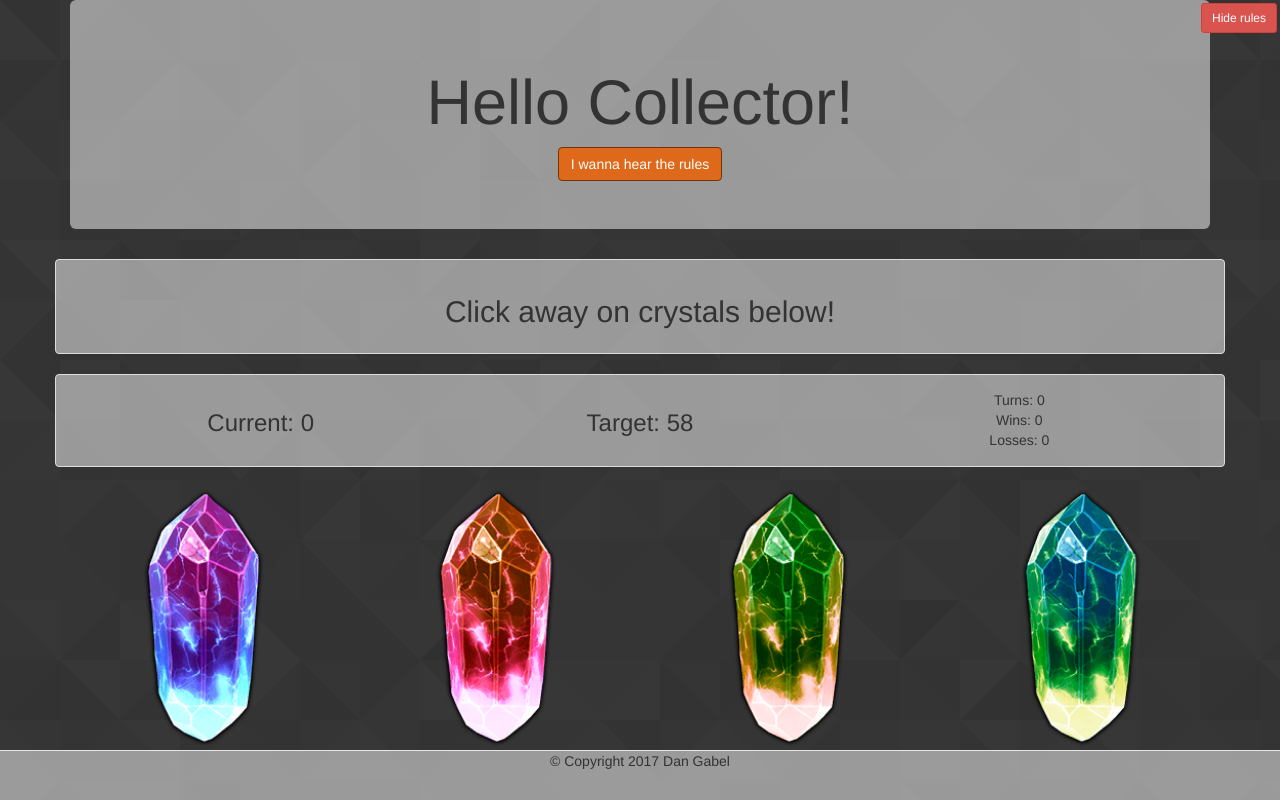
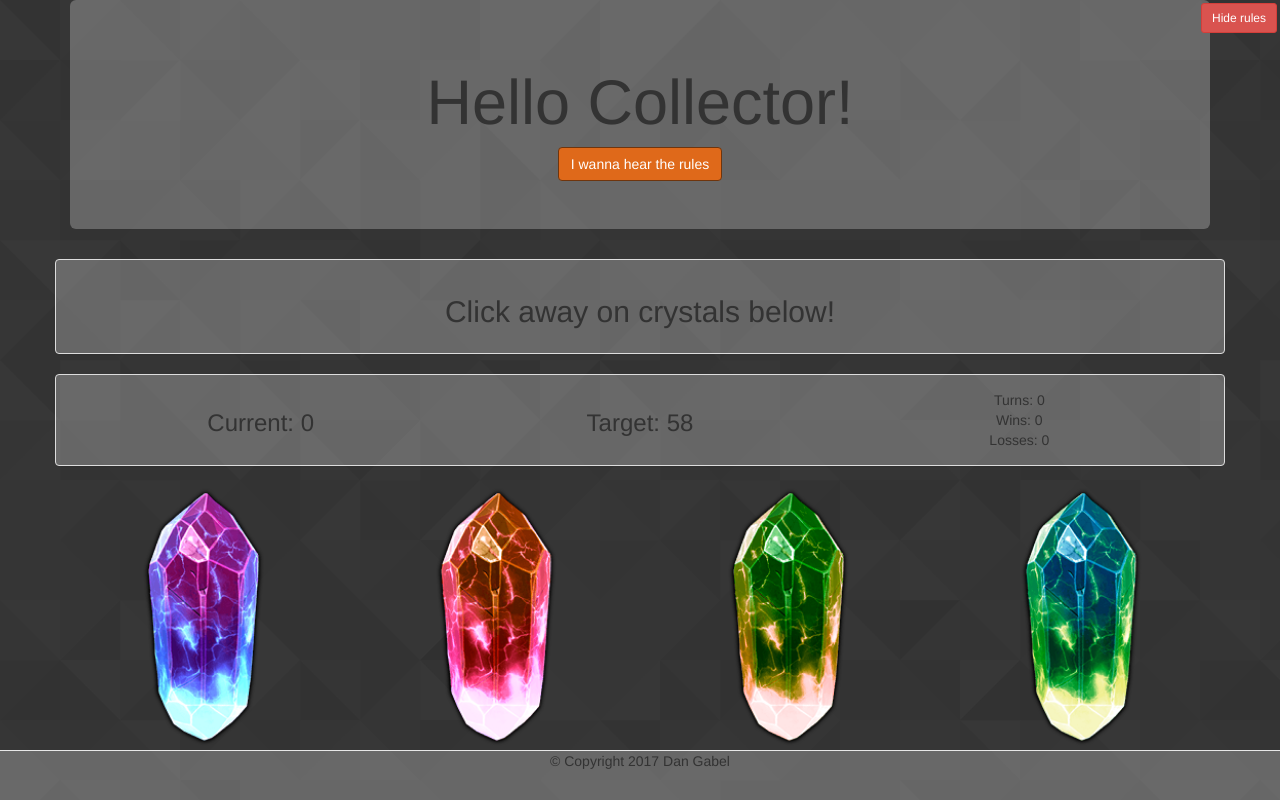
Before and after one commit to dangnabit/week-4-game, a PHP site: page / in a window 1280 px wide. Run offline with PHP 8.4, Linux system fonts and the light colour scheme.

Commit message:
Commented Code

```diff
--- a/assets/css/style.css
+++ b/assets/css/style.css
@@ -1,20 +1,19 @@
+/*setting background texture image */
 body {
-  height: 100%;
   background-image: url(../images/lodyas.png);
-  /*background-repeat: no-repeat;
-  background-position: left center;
-  background-size: 100% auto;*/
-
 }
 
+/*lower opacity for blocks */
 .jumbotron, .panel, .footer {
-	background-color: rgba(255,255,255,.5);
+	background-color: rgba(255,255,255,.25);
 }
 
+/*scales imgs to width of div*/
 img{
 	width: 100%;
 }
 
+/*color changes for each image*/
 .crys0{
 	filter: hue-rotate(0deg);
 }
@@ -31,33 +30,33 @@ img{
 	filter: hue-rotate(250deg);
 }
 
+
+/*edit button color*/
 .btn-primary {
 	background-color: #df691a;
 	border-color: #6f350d;
 }
-
 
 .btn-primary:hover{
 	background-color: #6f350d;
 	border-color: #df691a;
 }
 
-
+/*hide button pin to upper right*/
 #hideBtn {
 	position: absolute;
-	top:3px;
+	top: 3px;
 	right: 3px;
 }
 
+
+/*Crystal Animation*/
 @keyframes rotateHue-animation{
 	25% { transform: scale(1.25) rotate(180deg); }
-	/*25%	{ transform: rotate(25deg); }*/
 	50% { filter: hue-rotate(50deg); }
 	50% { transform: scale(1) rotate(0deg); }
 	75% { transform: scale(1.25) rotate(-180deg); }
-	/*75% { transform: rotate(-25deg); }*/
 }
-
 .hueRotate {
 	animation-name: rotateHue-animation;
 	animation-duration: 5000ms;
--- a/index.html
+++ b/index.html
@@ -2,7 +2,9 @@
 <html>
 <link rel="shortcut icon" href="assets/images/favicon.ico" type="image/x-icon">
 <link rel="stylesheet" type="text/css" href="assets/css/reset.css">
+<!-- bootstrap cdn -->
 <link rel="stylesheet" href="https://maxcdn.bootstrapcdn.com/bootstrap/3.3.7/css/bootstrap.min.css" integrity="sha384-BVYiiSIFeK1dGmJRAkycuHAHRg32OmUcww7on3RYdg4Va+PmSTsz/K68vbdEjh4u" crossorigin="anonymous">
+<!-- local stylesheet -->
 <link rel="stylesheet" type="text/css" href="assets/css/style.css">
 <script src="https://code.jquery.com/jquery-2.2.3.js" integrity="sha256-laXWtGydpwqJ8JA+X9x2miwmaiKhn8tVmOVEigRNtP4=" crossorigin="anonymous"></script>
 
@@ -12,20 +14,24 @@
 
 <body>
   <div class="container">
+    <!-- hide button for rules div -->
     <div id="hideBtn">
       <a class="btn btn-danger btn-sm hideBtn">Hide rules</a>
     </div>
+    <!-- primary header block -->
     <div class="jumbotron text-center">
       <h1>Hello Collector!</h1>
+      <!-- rules button -->
       <a class="btn btn-primary rules">I wanna hear the rules</a>
     </div>
     <div id="rules" class="row panel panel-default panel-body text-center">
-
-      <div  class="col-md-6 col-sm-6 col-md-offset-3 col-sm-offset-3"><h2>Click away on crystals below!</h2></div>
+      <div class="col-md-6 col-sm-6 col-md-offset-3 col-sm-offset-3">
+        <h2>Click away on crystals below!</h2></div>
     </div>
     <div class="row scoreBoard text-center">
       <div class="panel panel-default">
         <div class="panel-body">
+          <!-- score/target/game info blocks -->
           <div class="col-md-4 col-sm-4 col-xs-4">
             <h3>Current: <span id="currentScore"></span></h3></div>
           <div class="col-md-4 col-sm-4 col-xs-4">
@@ -35,18 +41,17 @@
             <div class="col-md-12 col-sm-12">Wins: <span id="wins"></span></div>
             <div class="col-md-12 col-sm-12">Losses: <span id="losses"></span></div>
           </div>
-          <div class="row">
-            <div id="rules" class="col-md-6 col-sm-6 col-md-offset-3 col-sm-offset-3"></div>
-          </div>
         </div>
       </div>
     </div>
+    <!-- Crystal img blocks -->
     <div class="row crystals">
       <div class="col-md-3 col-sm-3 col-xs-6 crys0"><img class="crystal" src="assets/images/crys.png" alt="Click me!" crys="0"></div>
       <div class="col-md-3 col-sm-3 col-xs-6 crys1"><img class="crystal" src="assets/images/crys.png" alt="Click me!" crys="1"></div>
-      <div class="col-md-3 col-sm-3 col-xs-6 crys2"><img class="crystal" src="assets/images/crys.png" alt="Click me!"  crys="2"></div>
-      <div class="col-md-3 col-sm-3 col-xs-6 crys3"><img class="crystal" src="assets/images/crys.png" alt="Click me!"  crys="3"></div>
+      <div class="col-md-3 col-sm-3 col-xs-6 crys2"><img class="crystal" src="assets/images/crys.png" alt="Click me!" crys="2"></div>
+      <div class="col-md-3 col-sm-3 col-xs-6 crys3"><img class="crystal" src="assets/images/crys.png" alt="Click me!" crys="3"></div>
     </div>
+
   </div>
   <footer class="footer navbar navbar-default navbar-fixed-bottom align-middle
 text-default text-center">
```
Also changed, not shown: assets/javascript/game.js (+11 -3 lines).
